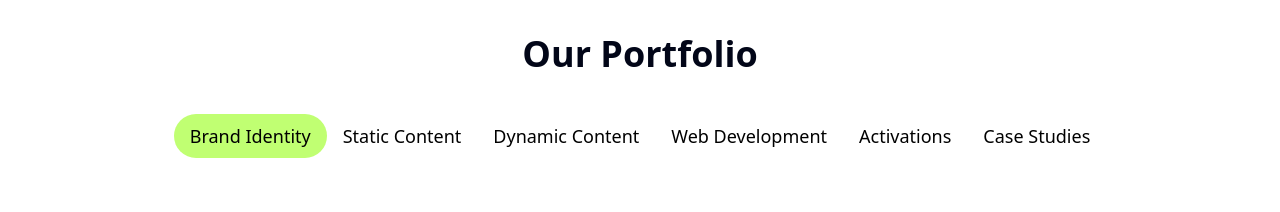
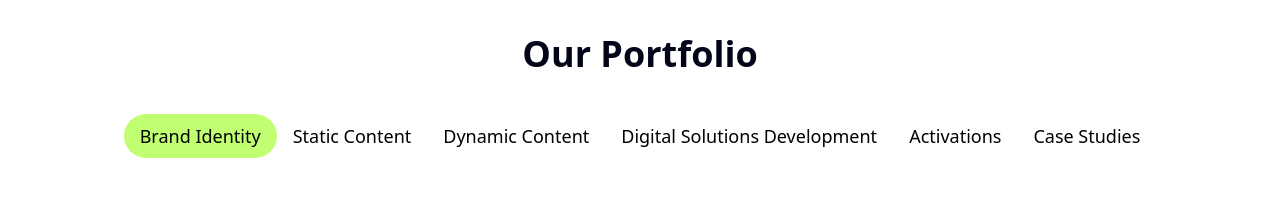
Before and after one commit to shanto902/digital-for-impact, a Next.js app: page / in a window 1280 px wide. Shown: the part 3520-3732 px from the top of the page. Built offline with nearby package versions, Linux system fonts and the light colour scheme.

Commit message:
fix web to dss

```diff
--- a/components/sections/Works.tsx
+++ b/components/sections/Works.tsx
@@ -50,7 +50,7 @@ export function Works() {
       ),
     },
     {
-      title: "Web Development",
+      title: "Digital Solutions Development",
       value: "wtd",
       content: (
         <div className="w-full overflow-x-hidden overflow-y-auto relative h-full rounded-2xl p-5 md:p-10 text-xl md:text-4xl font-bold text-black dark:text-white bg-gradient-to-br from-teal-100 to-teal-300 dark:from-teal-700 dark:to-teal-700">
--- a/data/index.ts
+++ b/data/index.ts
@@ -136,7 +136,7 @@ export const clientCompanies: TClient[] = [
   {
     src: "/images/client-09.png",
     alt: "Anahata",
-    href: "#",
+    href: "https://anahatasamui.com/",
   },
   {
     src: "/images/client-10.png",
@@ -146,7 +146,7 @@ export const clientCompanies: TClient[] = [
   {
     src: "/images/client-11.png",
     alt: "Samui",
-    href: "#",
+    href: "https://samuifishingclubandresort.com/",
   },
   {
     src: "/images/client-12.jpg",
```
